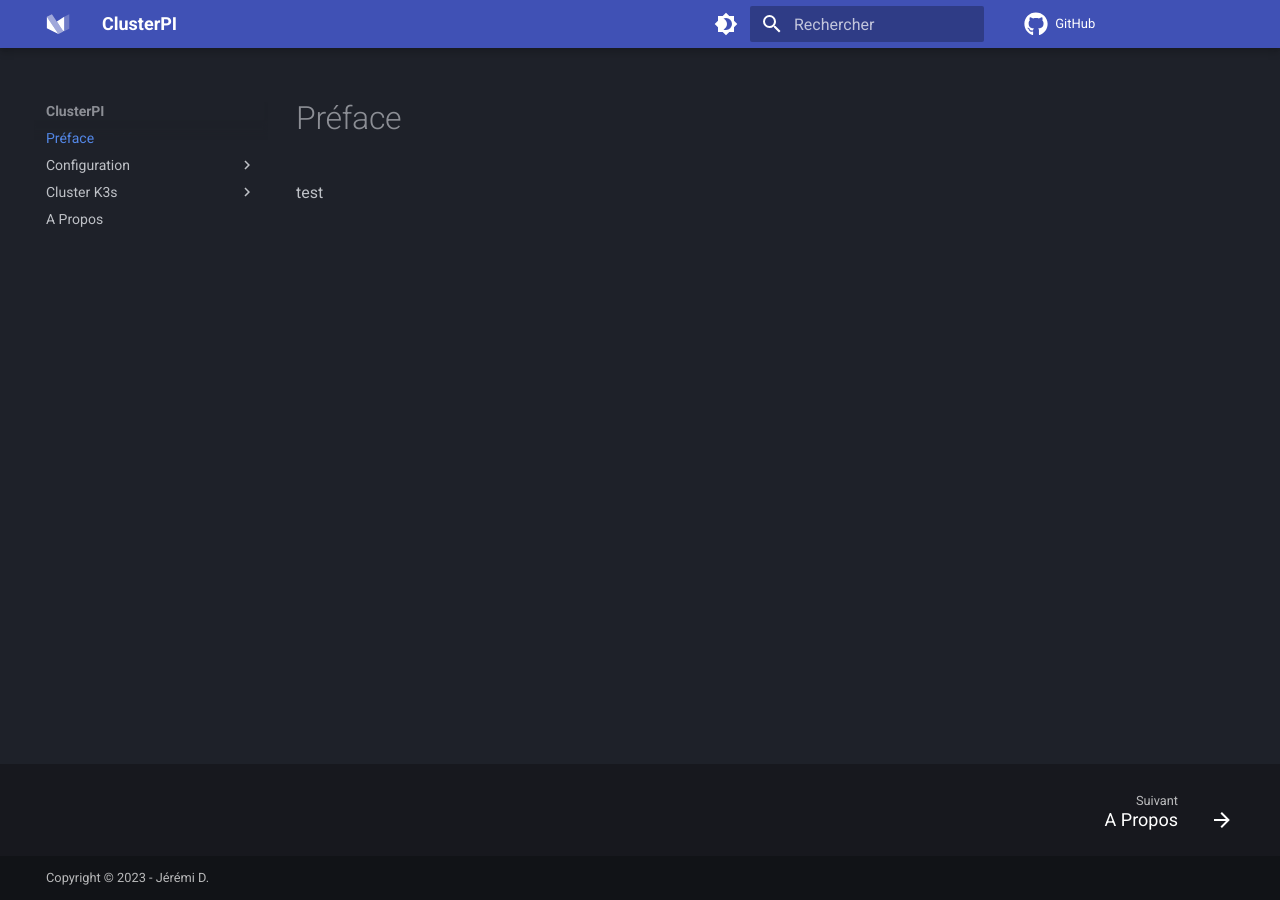
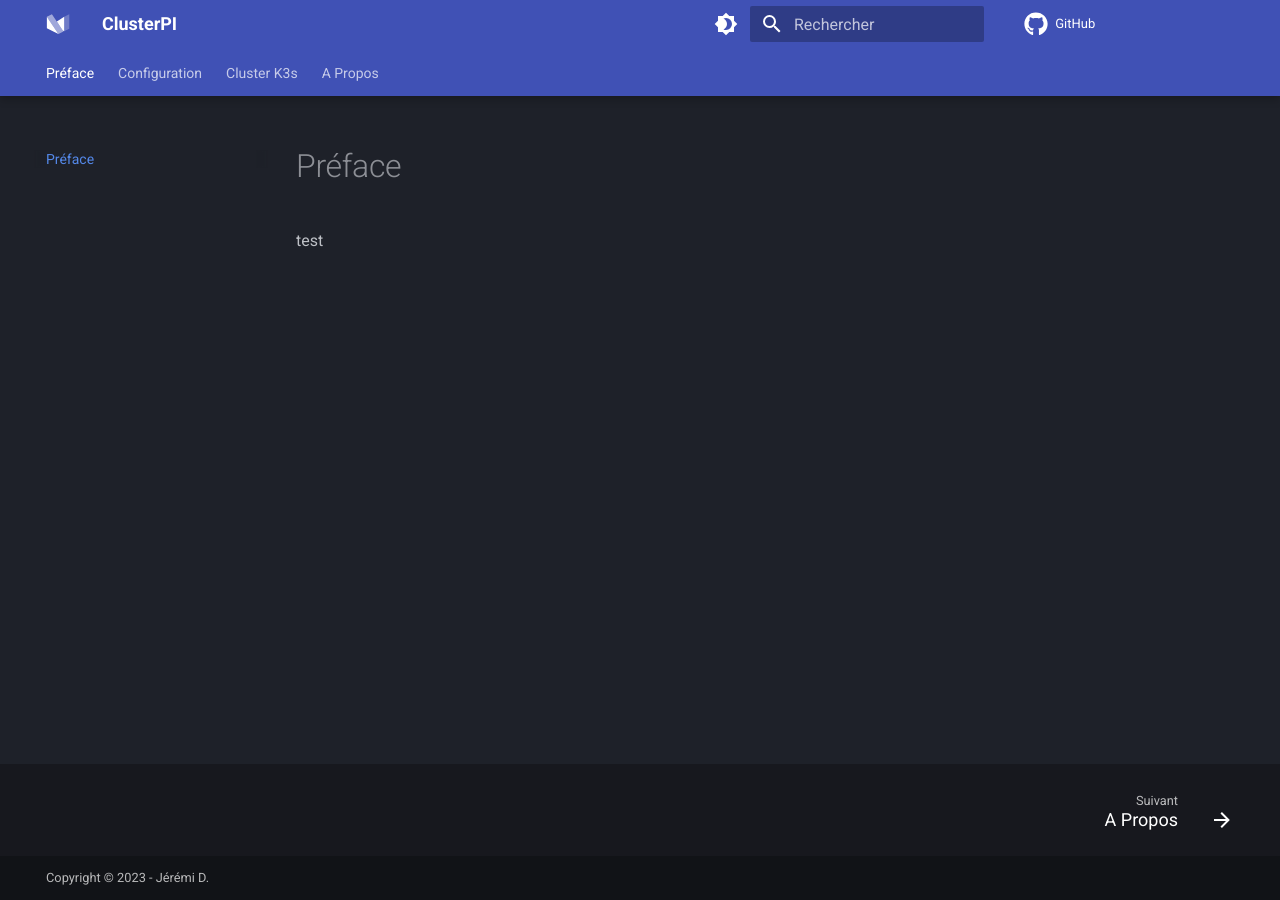
Before and after one commit to kayoo123/cluster-pi, an MkDocs documentation site: the page built from docs/index.md, in a window 1280 px wide. Built offline with MkDocs 1.6.1 and Material for MkDocs 9.7.7, drawn with Linux system fonts in a browser that asks for light colours; comment, search, counter and statistics services are not loaded.

Commit message:
Update mkdocs.yml

```diff
--- a/mkdocs.yml
+++ b/mkdocs.yml
@@ -30,6 +30,13 @@ theme:
 #  favicon: assets/favicon.png
   features:
     - navigation.footer
+    - navigation.instant
+    - navigation.tracking
+    - navigation.tabs
+    - navigation.tabs.sticky
+    - navigation.sections
+    - navigation.expand
+    - navigation.top
 
 #plugins:
 #  - minify:
```
